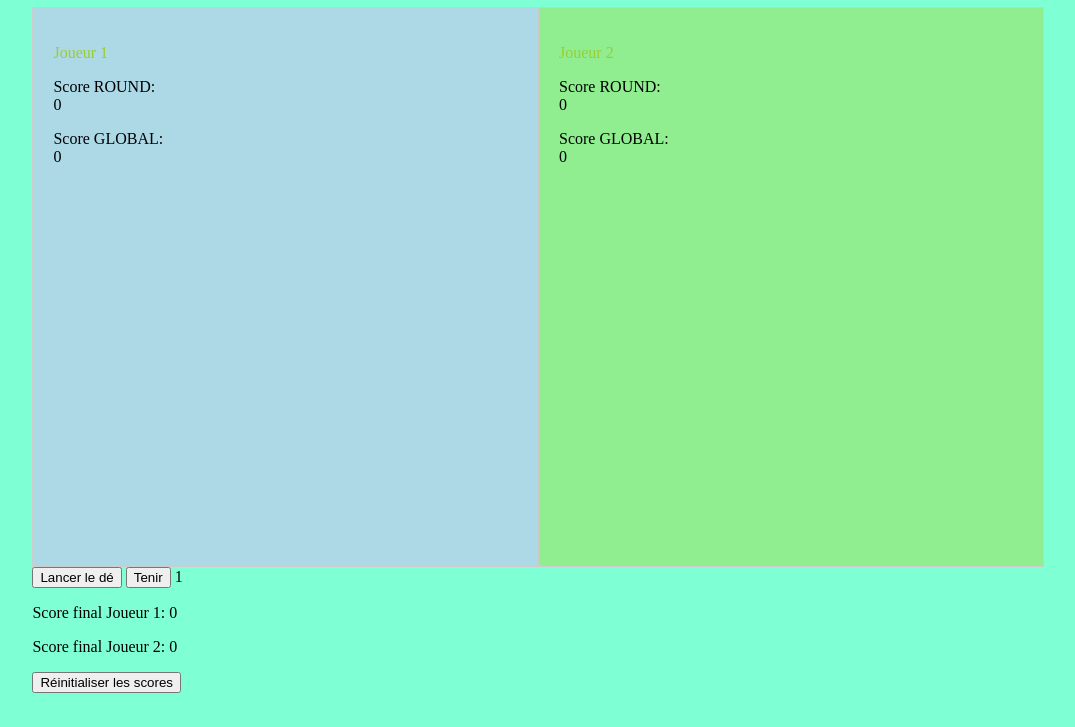
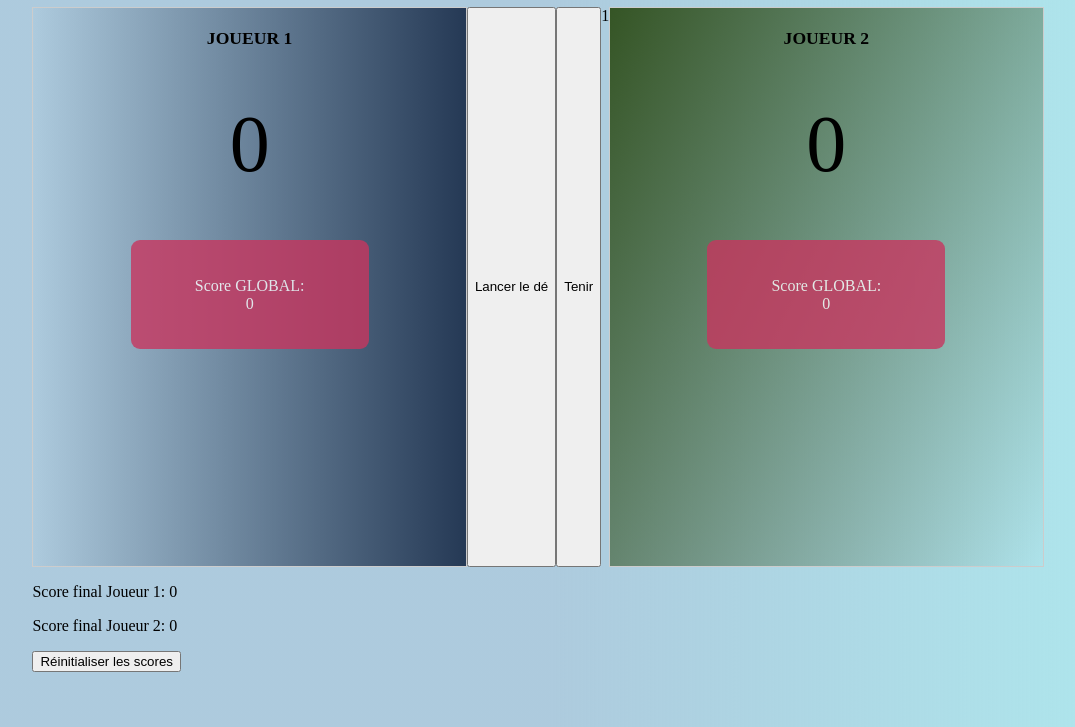
Before and after one commit to Aghilas11/demania, a plain HTML site: page index.html in a window 1280 px wide. Shown: the part 73-800 px from the top of the page, without its empty margins (102-1177 px from the left). Drawn offline with Linux system fonts and the light colour scheme.

Commit message:
modification du style

```diff
--- a/index.html
+++ b/index.html
@@ -11,32 +11,34 @@
     <div class="demania">
       <div class="demania-container">
         <div class="player-1">
-          <p>Joueur 1</p>
-          <p>
-            Score ROUND: <br />
+          <p class="player">JOUEUR 1</p>
+          <p class="round">
             <span id="score-1">0</span>
           </p>
-          <p>
-            Score GLOBAL: <br />
-            <span id="global-1">0</span>
-          </p>
+          <div class="global">
+            <p>
+              Score GLOBAL: <br />
+              <span id="global-1">0</span>
+            </p>
+          </div>
         </div>
+        <button id="roll-dice">Lancer le dé</button>
+        <button id="hold">Tenir</button>
+        <button id="replay" style="display: none">Revanche</button>
+        <span id="de">1</span>
         <div class="player-2">
-          <p>Joueur 2</p>
-          <p>
-            Score ROUND: <br />
+          <p class="player">JOUEUR 2</p>
+          <p class="round">
             <span id="score-2">0</span>
           </p>
-          <p>
-            Score GLOBAL: <br />
-            <span id="global-2">0</span>
-          </p>
+          <div class="global">
+            <p>
+              Score GLOBAL: <br />
+              <span id="global-2">0</span>
+            </p>
+          </div>
         </div>
       </div>
-      <button id="roll-dice">Lancer le dé</button>
-      <button id="hold">Tenir</button>
-      <button id="replay" style="display: none">Revanche</button>
-      <span id="de">1</span>
 
       <div class="final-scores">
         <p>Score final Joueur 1: <span id="final-score-1">0</span></p>
--- a/style.css
+++ b/style.css
@@ -1,7 +1,8 @@
 @import url('https://fonts.googleapis.com/css2?family=Allura&family=Dancing+Script:wght@400;500&family=Inter:wght@500;800&family=Lato:ital,wght@1,900&family=Lobster&family=Merriweather:wght@300&display=swap');
 
 body {
-    background-color: aquamarine;
+    background: rgb(18, 103, 158);
+    background: linear-gradient(90deg, rgba(18, 103, 158, 0.3447293447293447) 51%, rgba(174, 233, 238, 1) 100%);
 }
 
 
@@ -15,7 +16,7 @@ h1 {
     margin: 0 auto;
     height: 80vh;
     width: 80%;
-    background-color: aquamarine;
+
 }
 
 .demania-container {
@@ -34,6 +35,48 @@ h1 {
     margin: 0 auto;
 }
 
+.player-1 {
+    background: rgb(63, 51, 143);
+    background: linear-gradient(90deg, rgba(63, 51, 143, 0) 0%, rgba(37, 57, 85, 1) 100%);
+}
+
+.player-2 {
+    background: rgb(62, 143, 51);
+    background: linear-gradient(297deg, rgba(62, 143, 51, 0) 0%, rgba(53, 85, 37, 1) 100%);
+}
+
+.player {
+    display: flex;
+    justify-content: center;
+    align-items: center;
+    margin: 0 auto;
+    width: 50%;
+    font-size: 1.1em;
+    font-weight: 700;
+}
+
+.round {
+    display: flex;
+    justify-content: center;
+    align-items: center;
+    padding: 50px;
+    margin: 0 auto;
+    font-size: 5rem;
+
+}
+
+.global {
+    margin: 0 auto;
+    background-color: #c7365f;
+    opacity: 0.8;
+    border-radius: 9px;
+    color: #fff;
+    width: 50%;
+    padding: 1.3rem;
+    text-align: center;
+    transition: all 0.75s;
+}
+
 /* Styles pour mettre en évidence le joueur actif */
 .player-1.active,
 .player-2.active {
@@ -44,17 +87,3 @@ h1 {
 .player-2.winner {
     background-color: green;
 }
-
-
-.player-1>p:nth-child(1),
-.player-2>p:nth-child(1) {
-    color: yellowgreen;
-}
-
-.player-1 {
-    background-color: lightblue;
-}
-
-.player-2 {
-    background-color: lightgreen;
-}
```
